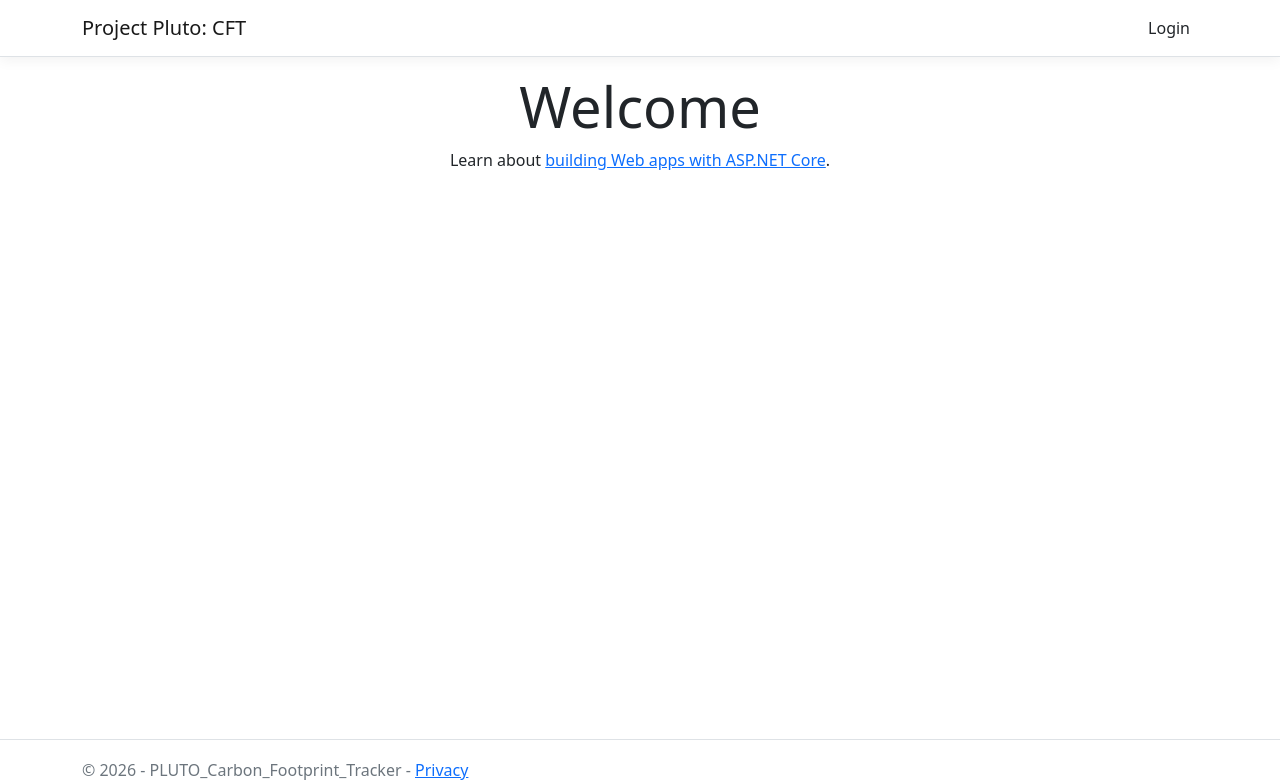
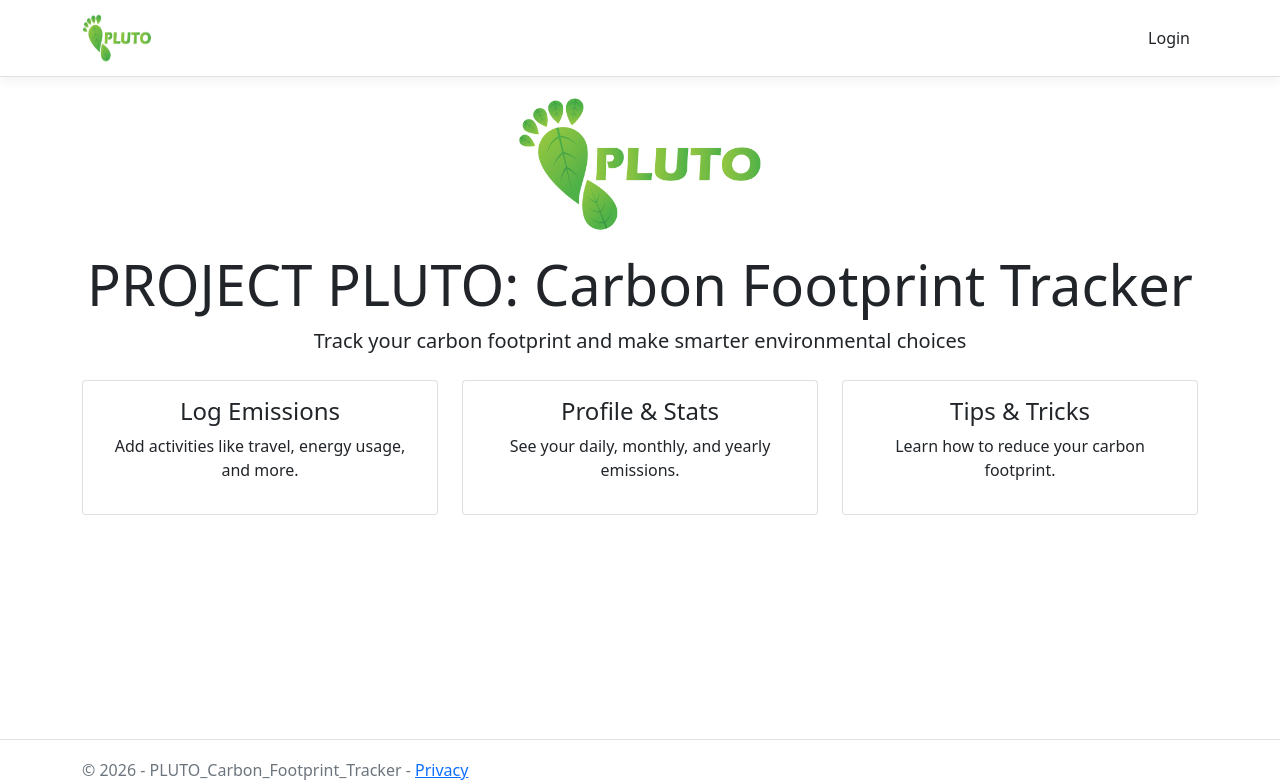
Before and after one commit to Pluto-CFT-TU/PLUTO-Carbon-Footprint-Tracker, an ASP.NET Core app: page / in a window 1280 px wide. Shown: the top 780 px of the page. Run offline with ASP.NET Core 8, Linux system fonts and the light colour scheme; style sheets or scripts are compiled from the project's sources.

Commit message:
Design changes

```diff
--- a/PLUTO Carbon Footprint Tracker/Pages/Index.cshtml
+++ b/PLUTO Carbon Footprint Tracker/Pages/Index.cshtml
@@ -1,10 +1,40 @@
 @page
 @model IndexModel
 @{
-    ViewData["Title"] = "Home page";
+    ViewData["Title"] = "Home";
 }
+<div class="text-center mb-4">
+    <img src="~/Images/General/pluto.png" alt="Pluto Carbon Footprint Tracker"
+    style="max-width: 250px; height: auto;" class="mb-3" />
 
-<div class="text-center">
-    <h1 class="display-4">Welcome</h1>
-    <p>Learn about <a href="https://learn.microsoft.com/aspnet/core">building Web apps with ASP.NET Core</a>.</p>
+    <h1 class="display-4">PROJECT PLUTO: Carbon Footprint Tracker</h1>
+
+    <p class="lead">
+        Track your carbon footprint and make smarter environmental choices
+    </p>
 </div>
+
+<div class="row text-center">
+
+    <div class="col-md-4 mb-3">
+        <div class="card p-3">
+            <h4>Log Emissions</h4>
+            <p>Add activities like travel, energy usage, and more.</p>
+        </div>
+    </div>
+
+    <div class="col-md-4 mb-3">
+        <div class="card p-3">
+            <h4>Profile & Stats</h4>
+            <p>See your daily, monthly, and yearly emissions.</p>
+        </div>
+    </div>
+
+    <div class="col-md-4 mb-3">
+        <div class="card p-3">
+            <h4>Tips & Tricks</h4>
+            <p>Learn how to reduce your carbon footprint.</p>
+        </div>
+    </div>
+
+</div>
--- a/PLUTO Carbon Footprint Tracker/Pages/Shared/_Layout.cshtml
+++ b/PLUTO Carbon Footprint Tracker/Pages/Shared/_Layout.cshtml
@@ -12,7 +12,9 @@
     <header>
         <nav class="navbar navbar-expand-sm navbar-toggleable-sm navbar-light bg-white border-bottom box-shadow mb-3">
             <div class="container">
-                <a class="navbar-brand" asp-area="" asp-page="/Index">Project Pluto: CFT</a>
+                <a class="navbar-brand d-flex align-items-center" asp-area="Project Pluto: CFT" asp-page="/Index">
+                    <img src="~/Images/General/pluto.png" alt="" style="max-width: 70px; height: 50px;" class="nav-logo me-2" />
+                </a>
                 <button class="navbar-toggler" type="button" data-bs-toggle="collapse" data-bs-target=".navbar-collapse" aria-controls="navbarSupportedContent"
                         aria-expanded="false" aria-label="Toggle navigation">
                     <span class="navbar-toggler-icon"></span>
@@ -63,6 +65,9 @@
                                 <li class="nav-item">
                                     <a class="nav-link text-dark" asp-area="" asp-page="/UserProfile/Index">Profile</a>
                                 </li>
+                                <li class="nav-item">
+                                    <a class="nav-link text-dark" asp-area="" asp-page="/SettingsPage/Index">Settings</a>
+                                </li>
                             </ul>
                         }
                         <span class="navbar-text me-3">
```
